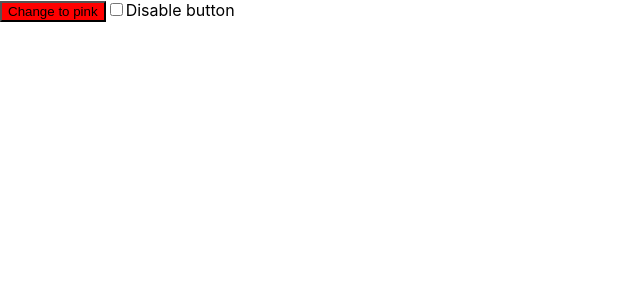
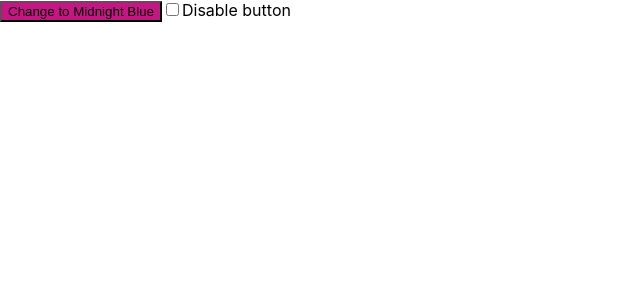
Before and after one commit to Hunter71a/Jest-and-React-Testing-Library-Practice, a React (Create React App) app: page / in a window 1280 px wide. Shown: the top 300 px of the page, without its empty margins (0-640 px from the left). Built offline with nearby package versions, Linux system fonts and the light colour scheme.

Commit message:
change color definitions and make easier to change

```diff
--- a/src/App.js
+++ b/src/App.js
@@ -1,26 +1,65 @@
-import { useState } from 'react';
+import { useState, useEffect } from 'react';
 import './App.css';
+
+export const buttonColorDefinitions = {
+  firstButton: {
+    color: 'MediumVioletRed',
+  },
+  secondButton: {
+    color: 'MidnightBlue',
+  },
+};
 
 export const replaceCamelWithSpaces = (colorName) => {
   return colorName.replace(/\B([A-Z])\B/g, ' $1');
 };
 
+export const button = {
+  one: {
+    color: buttonColorDefinitions.firstButton.color,
+    name: replaceCamelWithSpaces(buttonColorDefinitions.firstButton.color),
+  },
+  two: {
+    color: buttonColorDefinitions.secondButton.color,
+    name: replaceCamelWithSpaces(buttonColorDefinitions.secondButton.color),
+  },
+};
+
 function App() {
-  const [button, setButton] = useState({
-    color: 'red',
-    text: 'Change to pink',
-    disabled: false,
-  });
+  const [button, setButton] = useState({});
 
   const changeButton = () => {
-    button.color === 'red'
-      ? setButton({ ...button, color: 'pink', text: 'Change to red' })
-      : setButton({ ...button, color: 'red', text: 'Change to pink' });
+    button.color === buttonColorDefinitions.firstButton.color
+      ? setButton({
+          ...button,
+          color: buttonColorDefinitions.secondButton.color,
+          text:
+            'Change to ' +
+            replaceCamelWithSpaces(buttonColorDefinitions.firstButton.color),
+        })
+      : setButton({
+          ...button,
+          color: buttonColorDefinitions.firstButton.color,
+          text:
+            'Change to ' +
+            replaceCamelWithSpaces(buttonColorDefinitions.secondButton.color),
+        });
   };
 
   const checkboxHandler = (checkedIfChecked) => {
     setButton({ ...button, disabled: checkedIfChecked });
   };
+
+  useEffect(() => {
+    // set current color button definitions in useState
+    setButton({
+      color: buttonColorDefinitions.firstButton.color,
+      text:
+        'Change to ' +
+        replaceCamelWithSpaces(buttonColorDefinitions.secondButton.color),
+      disabled: false,
+    });
+  }, []);
 
   // document.getElementById();
 
```
Also changed, not shown: 1 other file (tests, documents, lock files or other folders).
